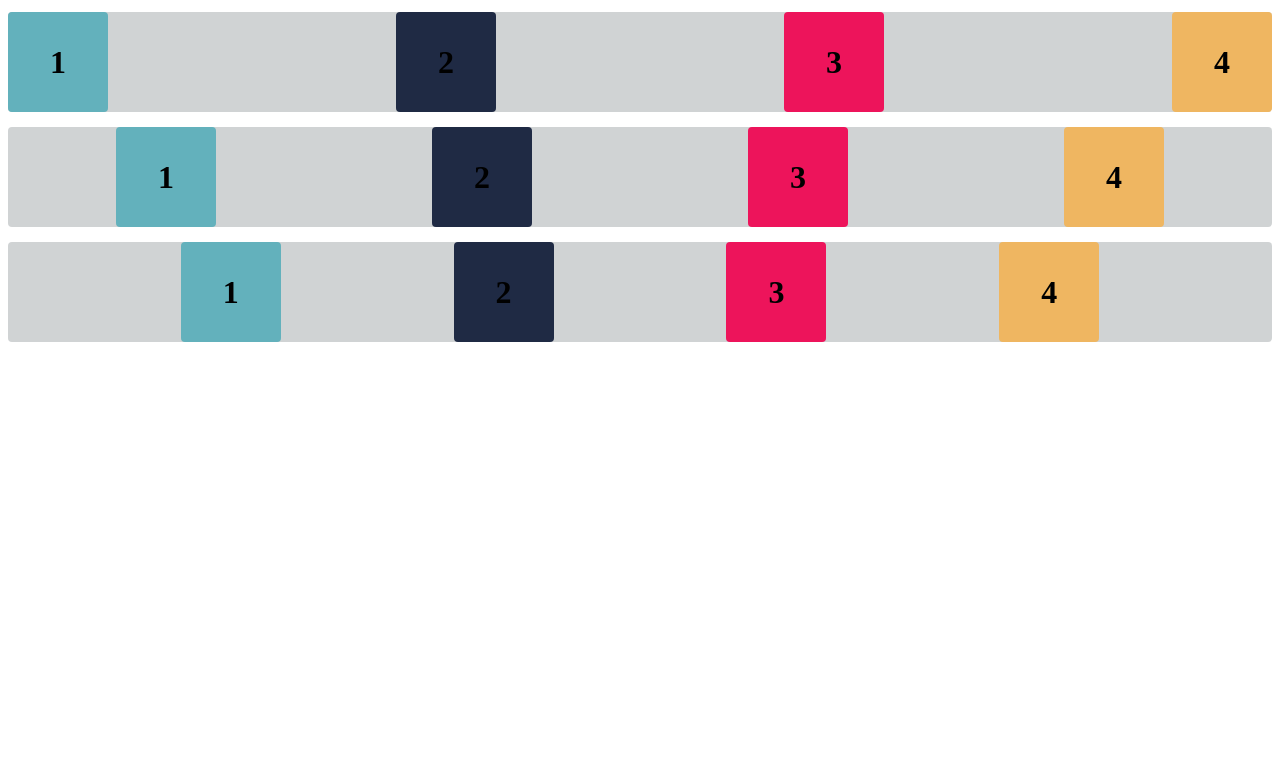
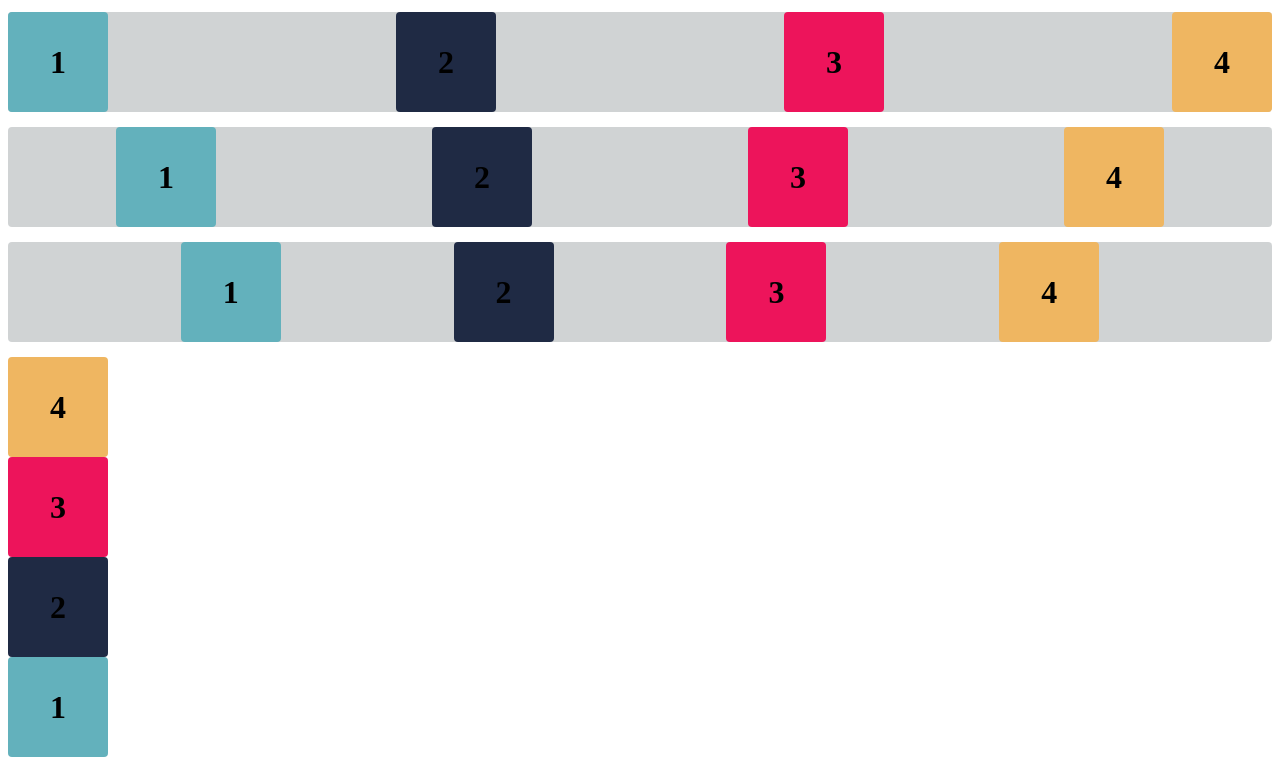
Before and after one commit to MatheussTrindade/HTML_CSS, a plain HTML site: page index.html in a window 1280 px wide. Shown: the part 341-1106 px from the top of the page. Before the commit the page ends 800 px from the top, so only its background shows below. Drawn offline with Linux system fonts and the light colour scheme.

Commit message:
Add files via upload

```diff
--- a/estilo.css
+++ b/estilo.css
@@ -62,3 +62,9 @@ h1 {
     display: flex;
     justify-content: space-evenly;
 }
+
+/* EXERCICIO B */
+.container-exercicioB {
+    display: flex;
+    flex-direction: column-reverse;
+}
--- a/index.html
+++ b/index.html
@@ -47,6 +47,12 @@
         <div class="flex-item box3"><h1>3</h1></div>
         <div class="flex-item box4"><h1>4</h1></div>
     </div>
+    <div class="container-exercicioB">
+        <div class="flex-item box1"><h1>1</h1></div>
+        <div class="flex-item box2"><h1>2</h1></div>
+        <div class="flex-item box3"><h1>3</h1></div>
+        <div class="flex-item box4"><h1>4</h1></div>
+    </div>
 
 </body>
 
```
